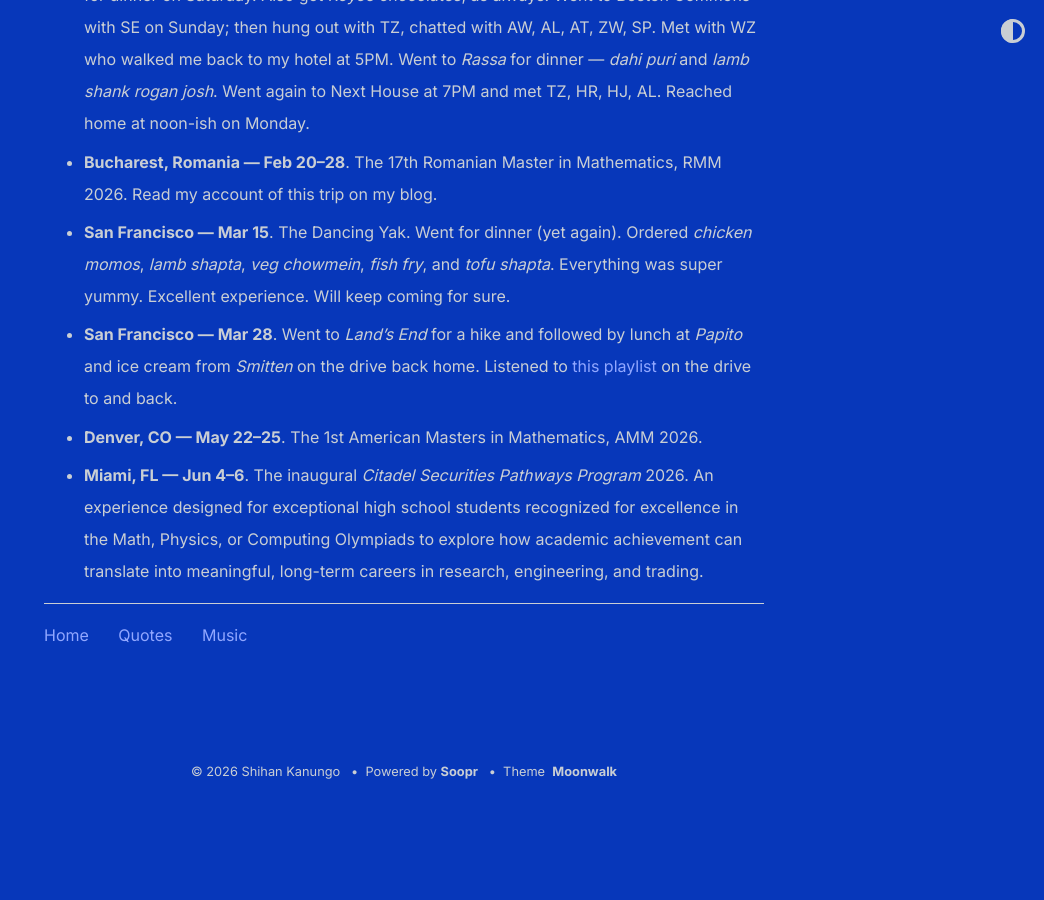
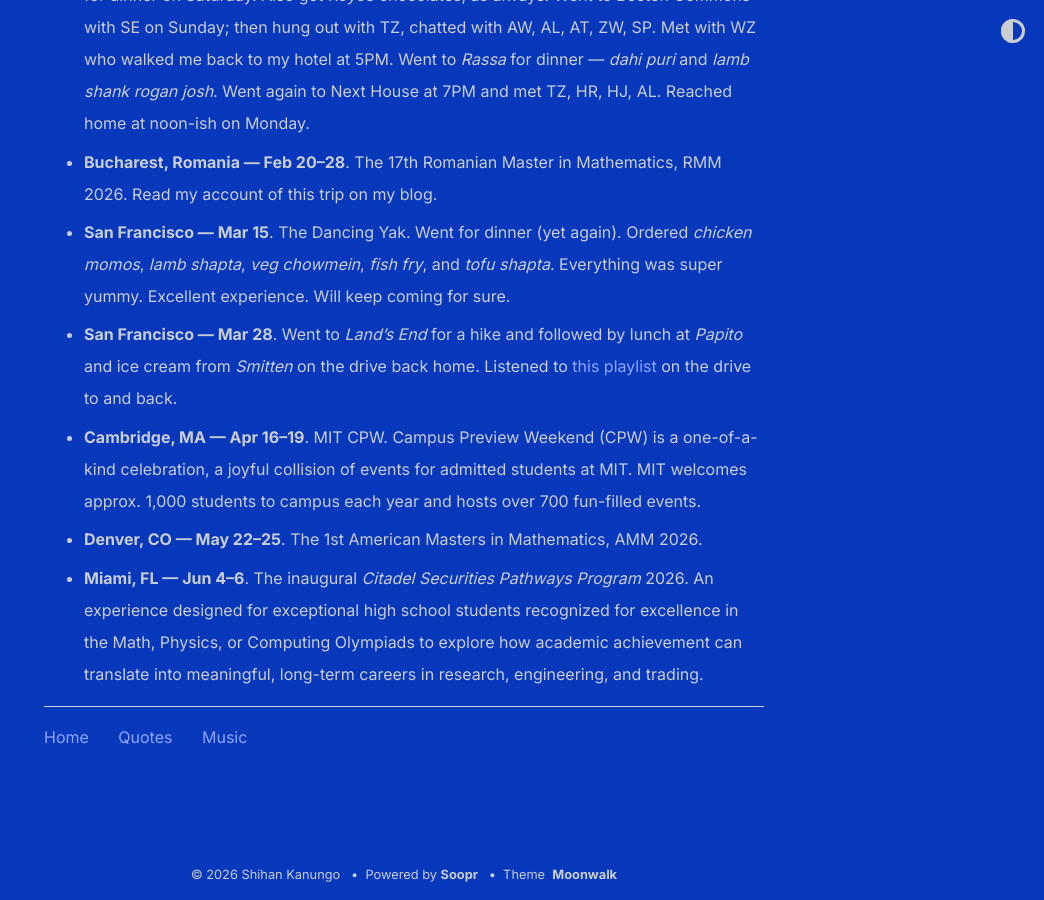
Before and after one commit to shihankanungo/shihankanungo.github.io, a Jekyll site: the page built from travel.md, in a window 1280 px wide and 900 px high, scrolled down 1292 px. Shown: the whole window, without its empty margins (236-1280 px from the left). Built offline with Jekyll 4.4.1, drawn with Linux system fonts in a browser that asks for light colours; before the commit the page ends 2090 px from its top, so only the background shows below that.

Commit message:
Update travel.md

```diff
--- a/travel.md
+++ b/travel.md
@@ -14,5 +14,6 @@ title: Travel &amp;c.
 - **Bucharest, Romania --- Feb 20--28**. The 17th Romanian Master in Mathematics, RMM 2026. Read my account of this trip on my blog.
 - **San Francisco --- Mar 15**. The Dancing Yak. Went for dinner (yet again). Ordered *chicken momos*, *lamb shapta*, *veg chowmein*, *fish fry*, and *tofu shapta*. Everything was super yummy. Excellent experience. Will keep coming for sure.
 - **San Francisco --- Mar 28**. Went to *Land's End* for a hike and followed by lunch at *Papito* and ice cream from *Smitten* on the drive back home. Listened to [this playlist](https://open.spotify.com/playlist/0eEy7fPIDOj1h7H9UDg4T2?si=e3476ac257534900) on the drive to and back.
+- **Cambridge, MA --- Apr 16--19**. MIT CPW. Campus Preview Weekend (CPW) is a one-of-a-kind celebration, a joyful collision of events for admitted students at MIT. MIT welcomes approx. 1,000 students to campus each year and hosts over 700 fun-filled events.
 - **Denver, CO --- May 22--25**. The 1st American Masters in Mathematics, AMM 2026.
 - **Miami, FL --- Jun 4--6**. The inaugural *Citadel Securities Pathways Program* 2026. An experience designed for exceptional high school students recognized for excellence in the Math, Physics, or Computing Olympiads to explore how academic achievement can translate into meaningful, long-term careers in research, engineering, and trading.
```
